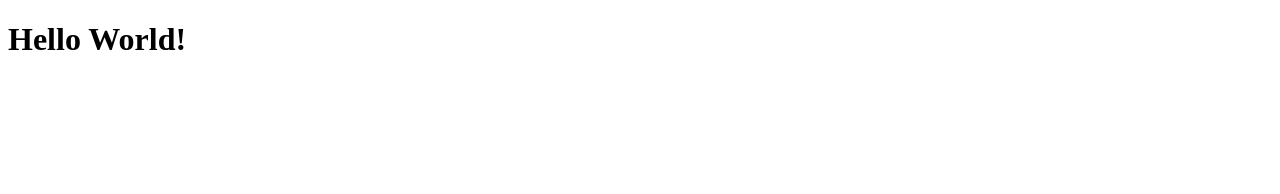
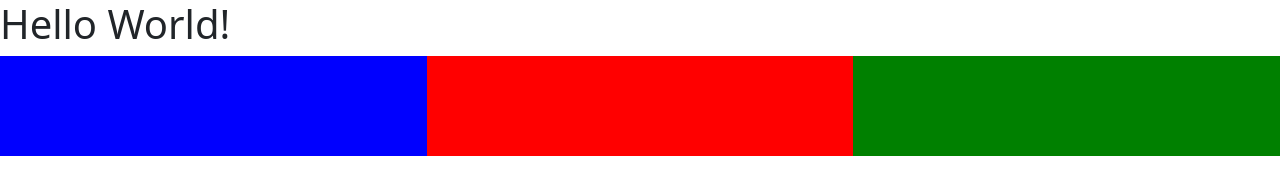
Before and after one commit to mhasanov1996/basicJavascript, a plain HTML site: page index.html in a window 1280 px wide. Drawn offline with nearby package versions, Linux system fonts and the light colour scheme.

Commit message:
Footer flag added

```diff
--- /dev/null
+++ b/css/styles.css
@@ -0,0 +1,12 @@
+.left {
+  height: 100px;
+  background-color: blue;
+}
+.middle {
+  background-color: red;
+  height: 100px;
+}
+.end {
+  background-color: green;
+  height: 100px;
+}
--- a/experiments.js
+++ b/experiments.js
@@ -3,3 +3,6 @@ let i = 1;
 while (i < 10) {
   console.log(i++);
 }
+for (i = 0; i <= 10; i += 1) {
+  console.log(i);
+}
--- a/index.html
+++ b/index.html
@@ -6,11 +6,34 @@
     <meta http-equiv="X-UA-Compatible" content="IE=edge">
     <meta name="viewport" content="width=device-width, initial-scale=1.0">
     <title>Document</title>
+    <script src="https://cdn.jsdelivr.net/npm/bootstrap@5.1.3/dist/js/bootstrap.bundle.min.js"
+        integrity="sha384-ka7Sk0Gln4gmtz2MlQnikT1wXgYsOg+OMhuP+IlRH9sENBO0LRn5q+8nbTov4+1p" crossorigin="anonymous">
+    </script>
+    <link href="https://cdn.jsdelivr.net/npm/bootstrap@5.1.3/dist/css/bootstrap.min.css" rel="stylesheet"
+        integrity="sha384-1BmE4kWBq78iYhFldvKuhfTAU6auU8tT94WrHftjDbrCEXSU1oBoqyl2QvZ6jIW3" crossorigin="anonymous">
+    <link rel="stylesheet" href="./css/styles.css">
 </head>
 
 <body>
     <h1>Hello World!</h1>
+
     <script src="./experiments.js"></script>
+
+    <!-- Footer Flag -->
+    <div class=" footer container-fluid">
+        <div class="row">
+            <div class=" left col-lg-4">
+
+            </div>
+            <div class="middle col-lg-4">
+
+            </div>
+            <div class="end col-lg-4">
+
+            </div>
+        </div>
+    </div>
+
 </body>
 
 </html>
```
